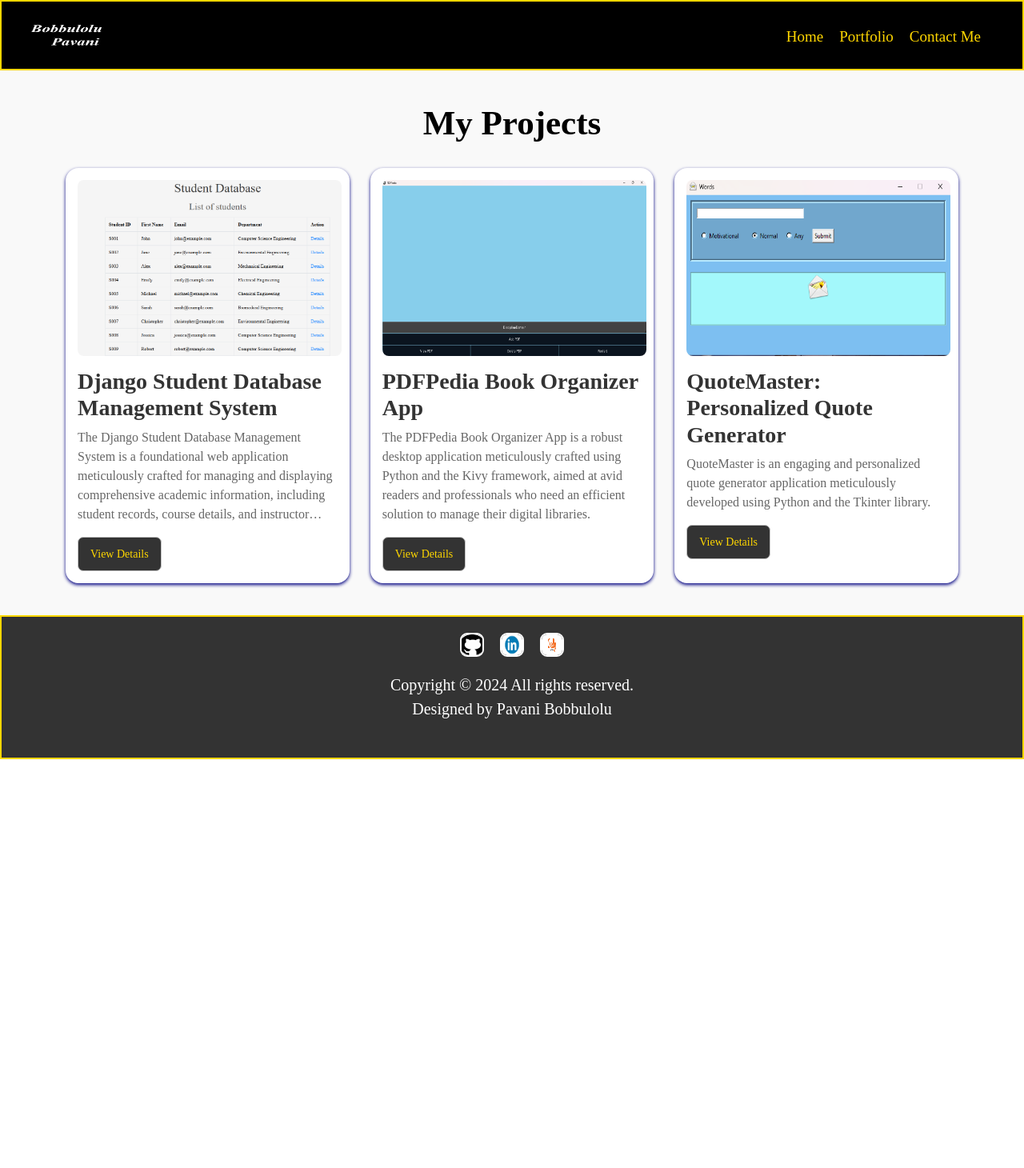
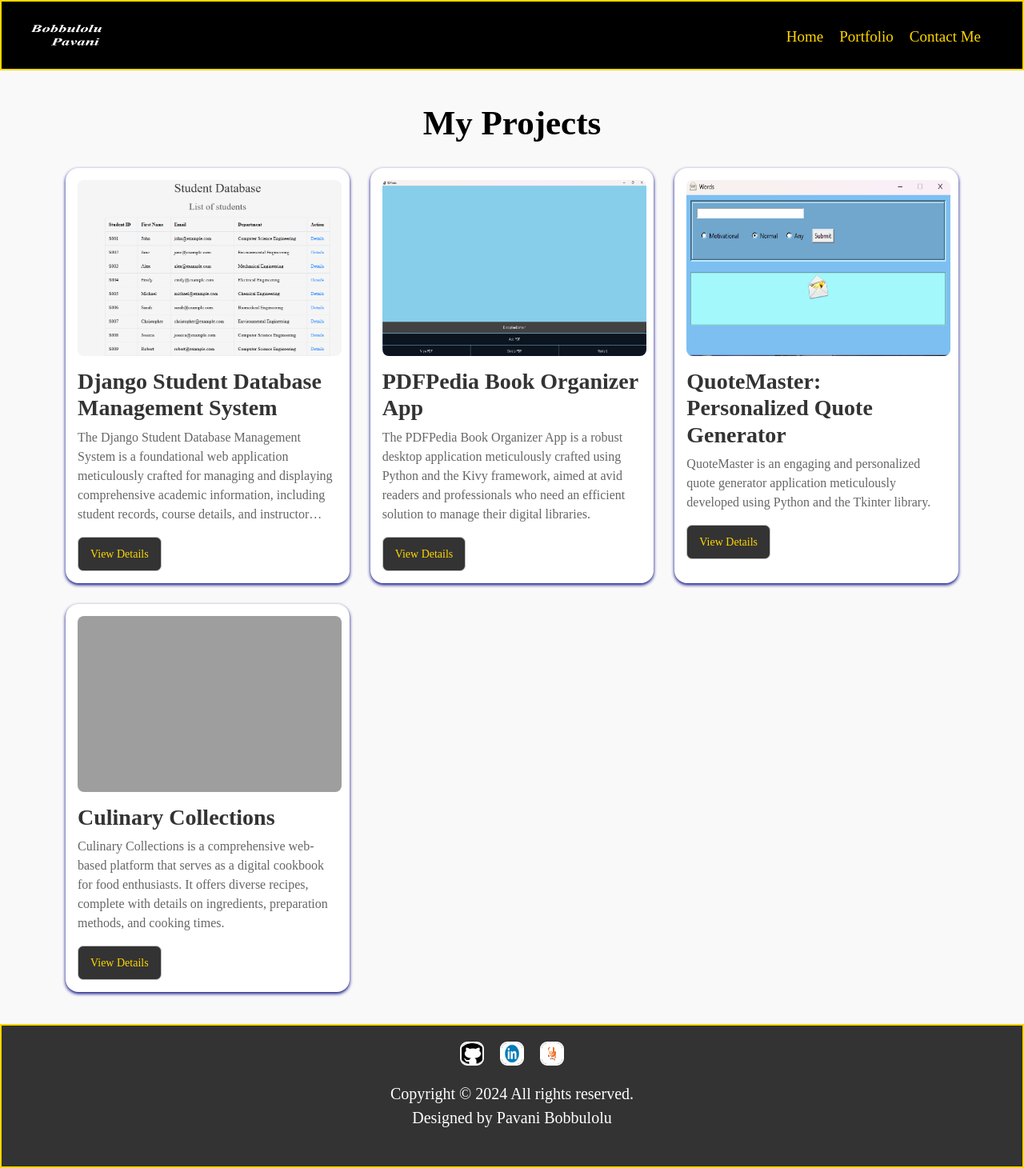
Before and after one commit to P-0707/Persona_page, a Django app: page /projects/ in a window 1280 px wide. Shown: the whole page at 80% size. Before the commit the page ends 949 px from the top, so only its background shows below. Run offline with Django 4.2, Linux system fonts and the light colour scheme; some libraries are stand-ins or nearby versions; grey boxes are pictures that could not be loaded.

Commit message:
Update projects.html

```diff
--- a/pages/templates/core/projects.html
+++ b/pages/templates/core/projects.html
@@ -47,6 +47,19 @@
                     <a href="{% url 'pages:project_detail' 3 %}" class="view-details-btn">View Details</a>
                 </div>
             </div>
+            <!-- Project 4 -->
+            <div class="portfolio-item">
+                <div class="portfolio-image">
+                    <img src="{% static 'images/user/culinary_collections.png' %}" alt="Project 4">
+                </div>
+                <div class="portfolio-details">
+                    <h3>Culinary Collections</h3>
+                    <p class="limited-text">
+                        Culinary Collections is a comprehensive web-based platform that serves as a digital cookbook for food enthusiasts. It offers diverse recipes, complete with details on ingredients, preparation methods, and cooking times.
+                    </p>
+                    <a href="{% url 'pages:project_detail' 4 %}" class="view-details-btn">View Details</a>
+                </div>
+            </div>
         </div>
     </div>
 </section>
```
